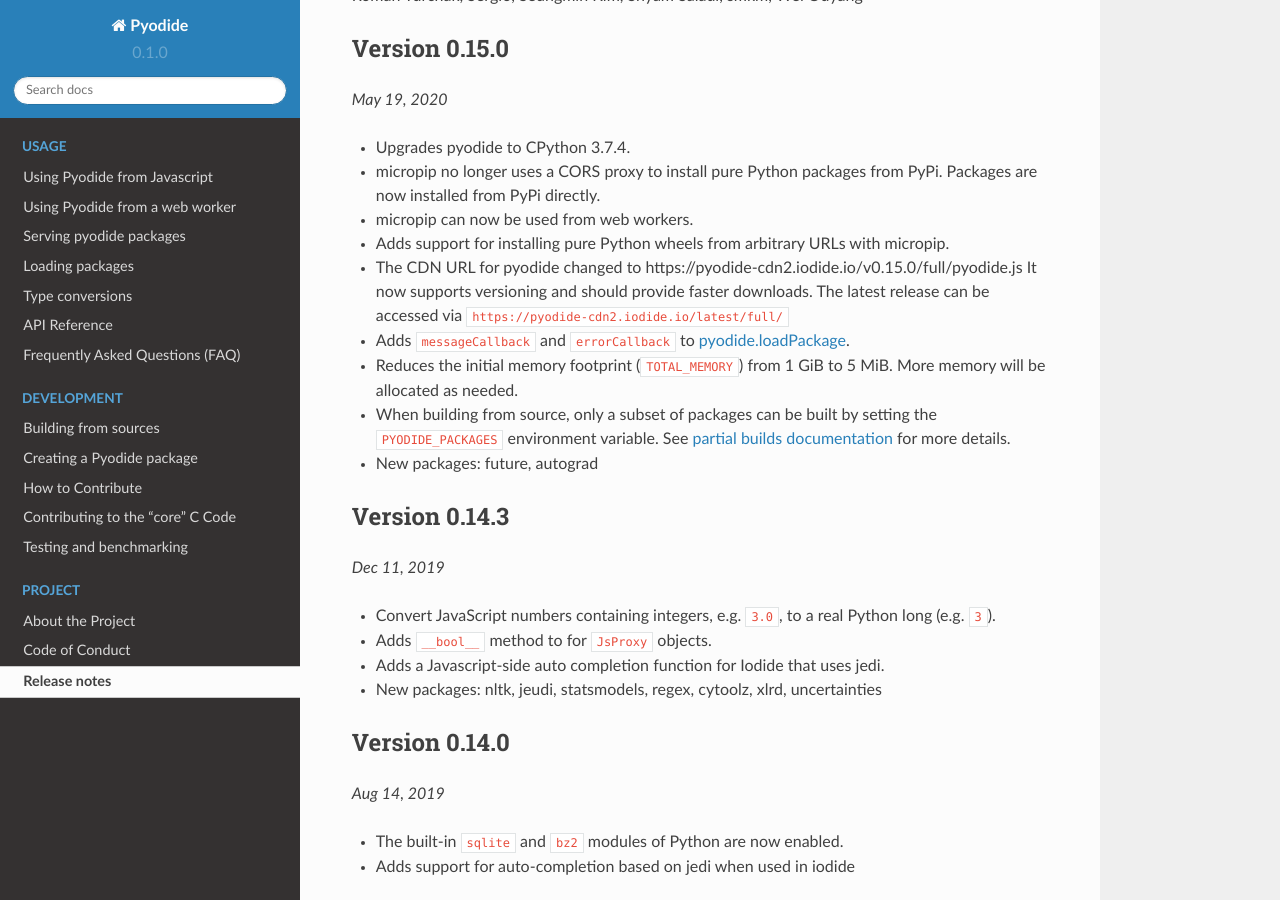
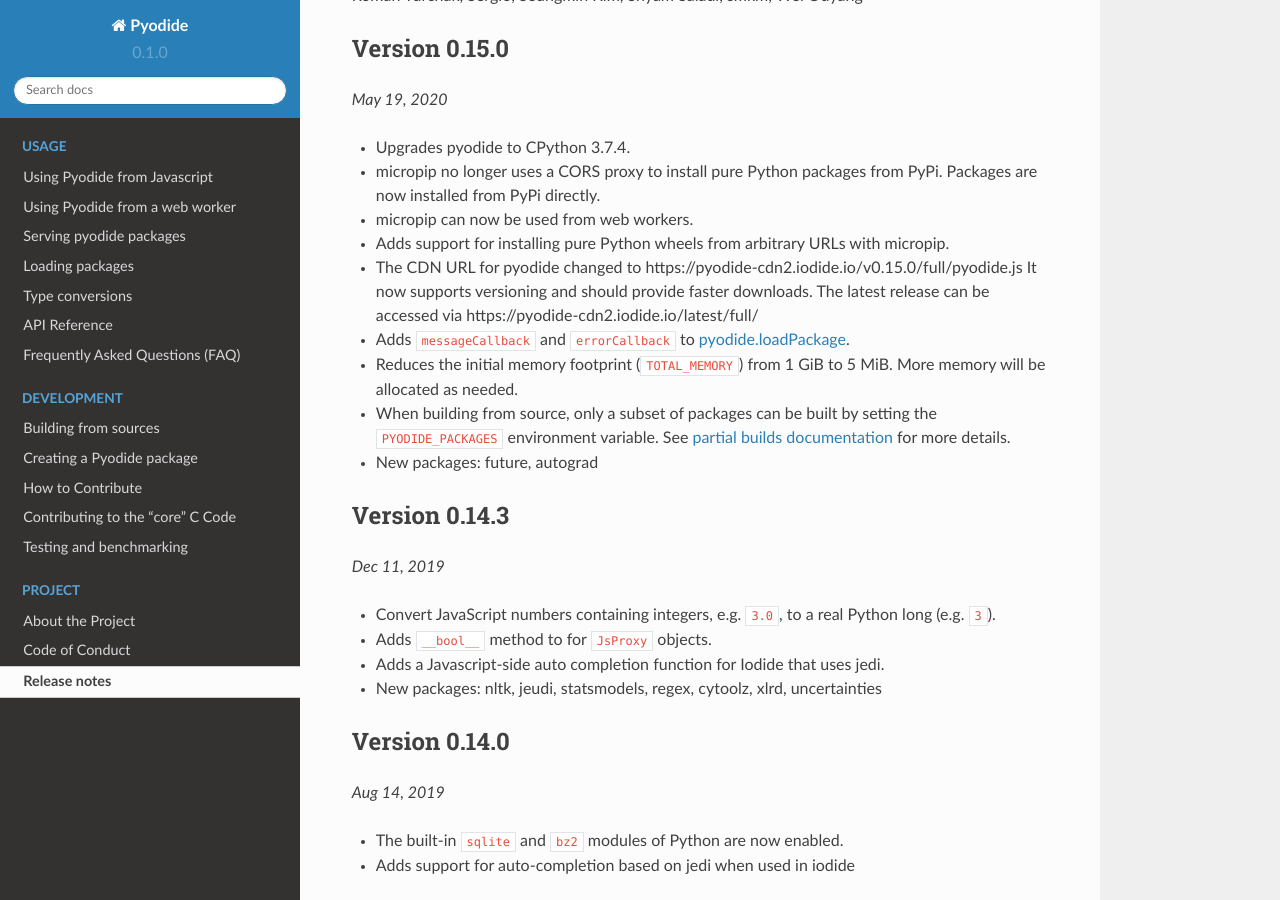
Before and after one commit to pyodide/pyodide, a Sphinx documentation site: the page built from docs/project/changelog.md, in a window 1280 px wide and 900 px high, scrolled down 3626 px. Built offline with Sphinx 7.4.7 and the Read the Docs theme 2.0.0, drawn with Linux system fonts in a browser that asks for light colours; the version number is read from the project's files by our own code.

````diff
--- a/docs/project/changelog.md
+++ b/docs/project/changelog.md
@@ -157,7 +157,7 @@ by 0.16.1 with identical contents.
   [#851](https://github.com/iodide-project/pyodide/pull/851)
 - Pyodide deployment URL can now be specified with the `PYODIDE_BASE_URL`
   environment variable during build. The `pyodide_dev.js` is no longer
-  distributed.  To get an equivalent behavior with `pyodide.js`, set,
+  distributed.  To get an equivalent behavior with `pyodide.js`, set
   ```javascript
   window.languagePluginUrl = './';
   ```
@@ -213,9 +213,10 @@ Sergio, Seungmin Kim, Shyam Saladi, smkm, Wei Ouyang
 - Adds support for installing pure Python wheels from arbitrary URLs with
   micropip.
 - The CDN URL for pyodide changed to
-  https://pyodide-cdn2.iodide.io/v0.15.0/full/pyodide.js It now supports
-  versioning and should provide faster downloads. The latest release can be
-  accessed via `https://pyodide-cdn2.iodide.io/latest/full/`
+  https://pyodide-cdn2.iodide.io/v0.15.0/full/pyodide.js
+  It now supports versioning and should provide faster downloads.
+  The latest release can be accessed via
+  https://pyodide-cdn2.iodide.io/latest/full/
 - Adds `messageCallback` and `errorCallback` to {ref}`pyodide.loadPackage
   <js_api_pyodide_loadPackage>`.
 - Reduces the initial memory footprint (`TOTAL_MEMORY`) from 1 GiB to 5 MiB.
````
